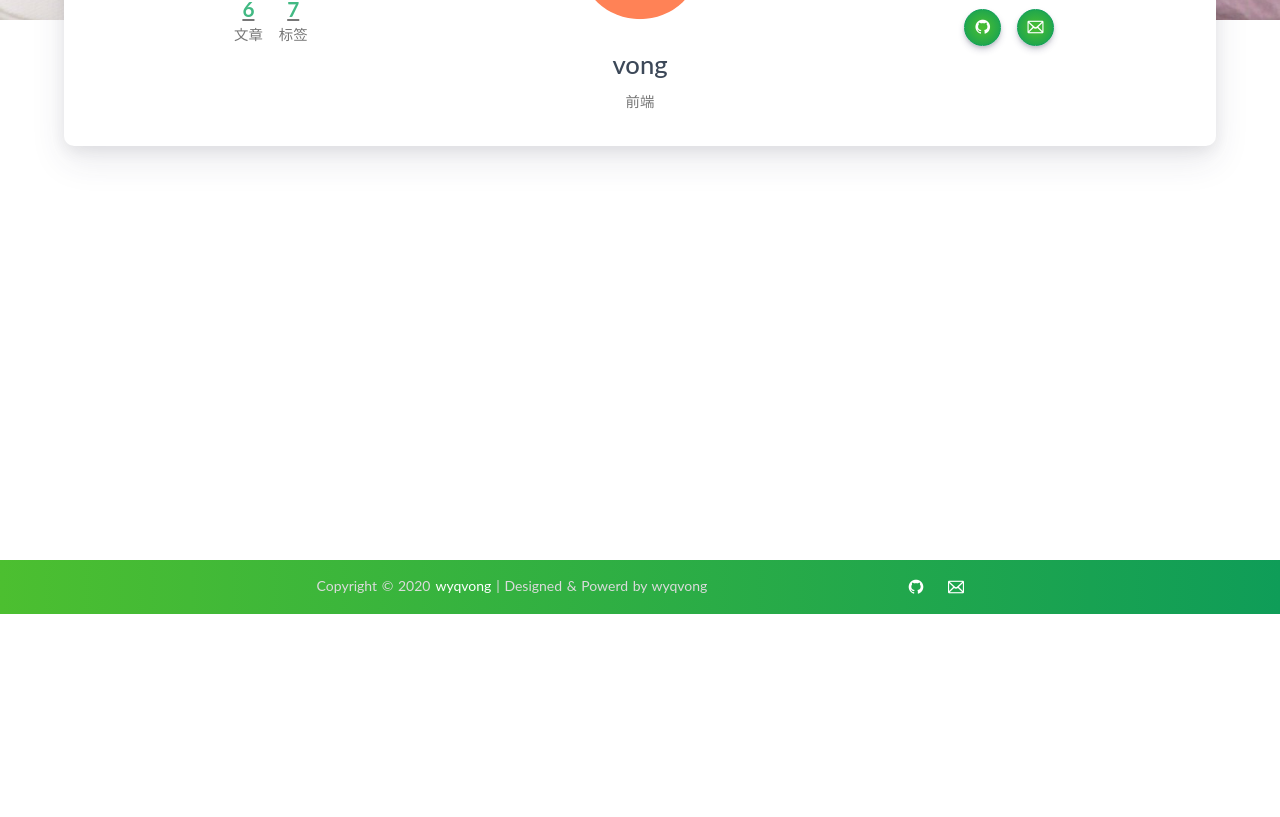
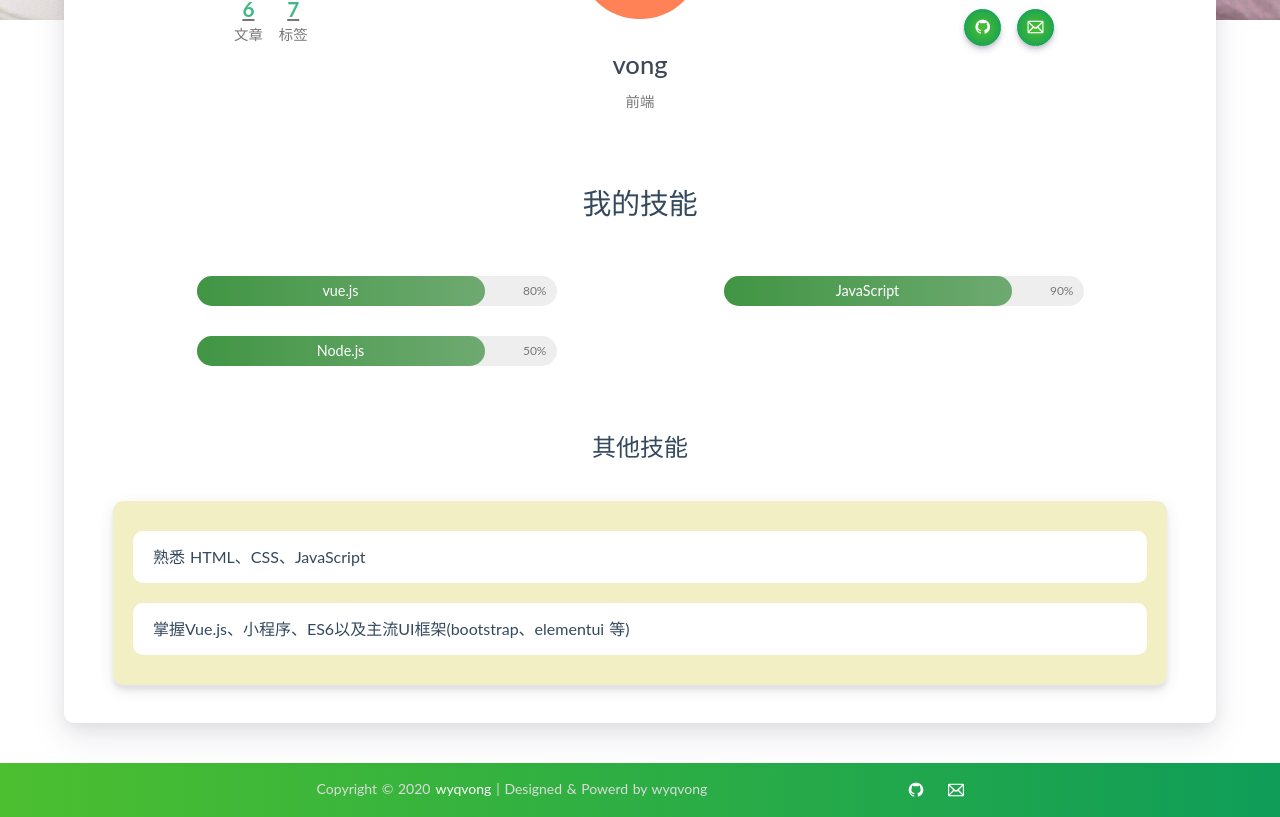
Before and after one commit to wyqvong/Vongs, a Nuxt app in the folder client/: page /about in a window 1280 px wide. Shown: the part 500-1317 px from the top of the page. Before the commit the page ends 1114 px from the top, so only its background shows below. Built offline with nearby package versions, Linux system fonts and the light colour scheme.

Commit message:
about页面初步完成

```diff
--- a/client/assets/css/style.scss
+++ b/client/assets/css/style.scss
@@ -35,3 +35,7 @@ span{
     box-shadow: 0 14px 26px -12px rgba(233, 30, 99, 0.42), 0 4px 23px 0 rgba(0, 0, 0, 0.12), 0 8px 10px -5px rgba(233, 30, 99, 0.2);
   }
 }
+.row{
+  margin: 0 auto;
+  display: flex;
+}
--- a/client/pages/about.vue
+++ b/client/pages/about.vue
@@ -45,6 +45,40 @@
             <a v-for="i in links" :key="i.name" :href="i.href"><i class="iconfont" :class="i.name"></i></a>
           </div>
         </div>
+        <div class="my">
+          <div class="skills">
+            <div class="skillsTitle">我的技能</div>
+            <div class="row">
+              <div class="mySkill" v-for="skill in skills.mySkills" :key="skill.skill">
+                <div class="skillBar">
+                  <div class="skillTitle">
+                    <span>
+                      {{skill.skill}}
+                    </span>
+                  </div>
+                  <div class="skillPercent">
+                    {{skill.percent+'%'}}
+                  </div>
+                </div>
+              </div>
+            </div>
+          </div>
+          <div class="skills">
+            <div class="otherSkills skillsTitle">其他技能</div>
+            <div class="skillsText">
+              <span>
+                熟悉 HTML、CSS、JavaScript
+              </span>
+              <span>
+                掌握Vue.js、小程序、ES6以及主流UI框架(bootstrap、elementui 等)
+              </span>
+            </div>
+          </div>
+          <div class="experience">
+            <div class="experienceTitle"></div>
+
+          </div>
+        </div>
 
       </div>
     </main>
@@ -69,7 +103,25 @@ export default {
         {
           name:'icon-shejiao-youxiang',href:'mailto:874744558@qq.com'
         }
-      ]
+      ],
+
+      skills:{
+        mySkills:[
+          {
+            skill:'vue.js',
+            percent: 80
+          },
+          {
+            skill:'JavaScript',
+            percent: 90
+          },
+          {
+            skill:'Node.js',
+            percent: 50
+          }
+        ],
+        otherSkills:[]
+      }
     }
   }
 }
@@ -108,6 +160,7 @@ section{
 }
 main{
   min-height: 600px;
+  margin-bottom: 40px;
   .aboutme{
     margin-top: -60px;
     margin-left: auto;
@@ -170,7 +223,6 @@ main{
           }
         }
       }
-    }
       .icon{
         width: 33%;
         text-align: center;
@@ -190,5 +242,74 @@ main{
         }
       }
     }
+    .my{
+      padding: 3.8rem 1.5rem 0.8rem 1.5rem;
+      .skills{
+        text-align: center;
+        .skillsTitle{
+          font-size: 1.8rem;
+          margin-bottom: 2.25rem;
+          color: #34495e;
+        }
+        .row{
+          flex-wrap: wrap;
+          .mySkill{
+          width: 50%;
+            .skillBar{
+              position: relative;
+              max-width: 360px;
+              margin: 15px auto;
+              background: #eee;
+              height: 30px;
+              border-radius: 35px;
+              .skillTitle{
+                width: 80%;
+                background: linear-gradient(to right, #4CAF50 0%, #81C784 100%);
+                position: absolute;
+                top: 0;
+                left: 0;
+                color: #fff;
+                height: 30px;
+                border-radius: 35px;
+                font-size: 0.9rem;
+                span{
+                  line-height: 30px;
+                  background: rgba(0, 0, 0, 0.15);
+                  border-radius: 35px;
+                }
+              }
+              .skillPercent{
+                position: absolute;
+                right: 10px;
+                top: 0;
+                font-size: 12px;
+                line-height: 30px;
+                color: rgba(0, 0, 0, 0.5);
+              }
+            }
+          }
+        }
+        .otherSkills{
+          font-size: 1.5rem;
+          margin-top: 3rem;
+        }
+        .skillsText{
+          box-shadow: 0 5px 15px rgba(50, 50, 93, 0.1), 0 5px 5px rgba(0, 0, 0, 0.07);
+          text-align: left;
+          border-radius: 10px;
+          padding: 10px 20px;
+          background: rgb(243, 239, 196);
+          span{
+            min-height: 30px;
+            padding: 14px 20px;
+            color: #34495e;
+            background: #fff;
+            border-radius: 10px;
+            margin: 20px 0;
+          }
+        }
+      }
+    }
+  }
 }
 </style>
--- a/client/pages/article.vue
+++ b/client/pages/article.vue
@@ -1,14 +1,20 @@
 <template>
   <div>
     <top/>
+    <main>
+
+    </main>
+    <i-footer/>
   </div>
 </template>
 
 <script>
 import top from '~/components/Header'
+import iFooter from '~/components/footer'
 export default {
   components:{
-    top
+    top,
+    iFooter
   },
   data(){
     return{
```
Lines whose indentation alone changed are shown as unchanged.
